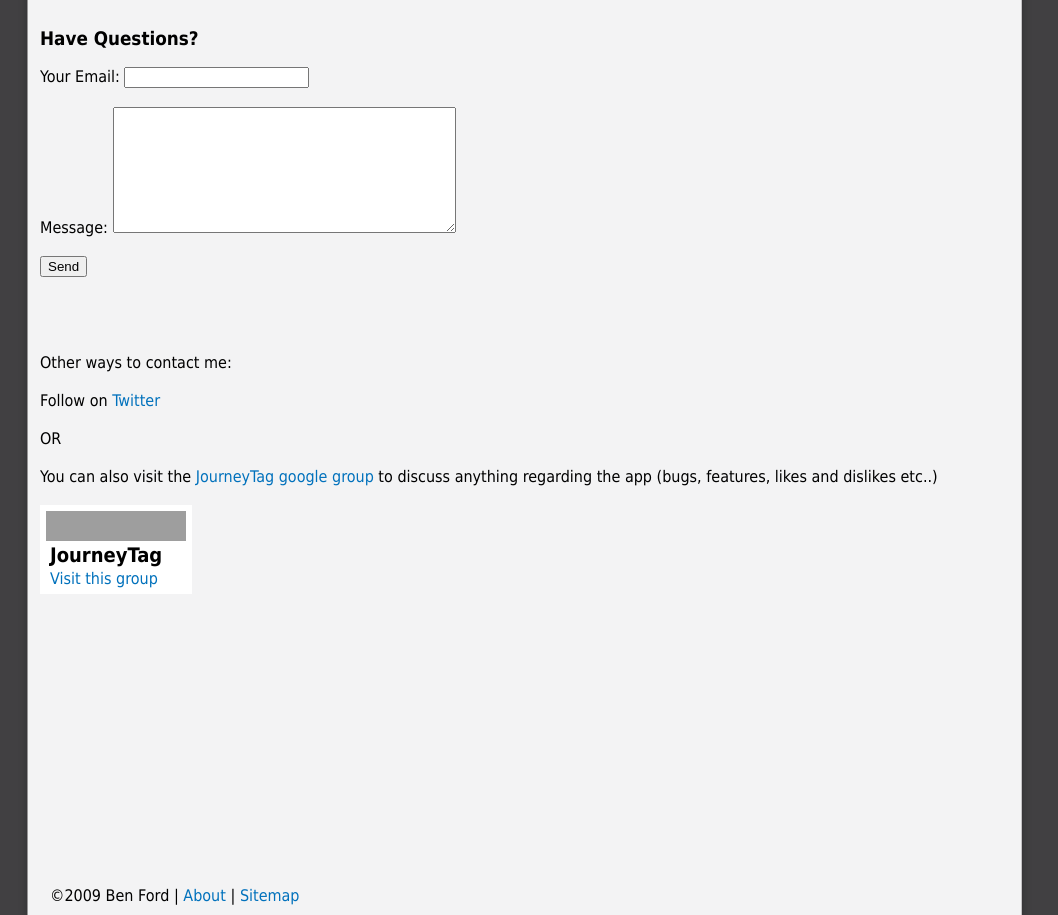
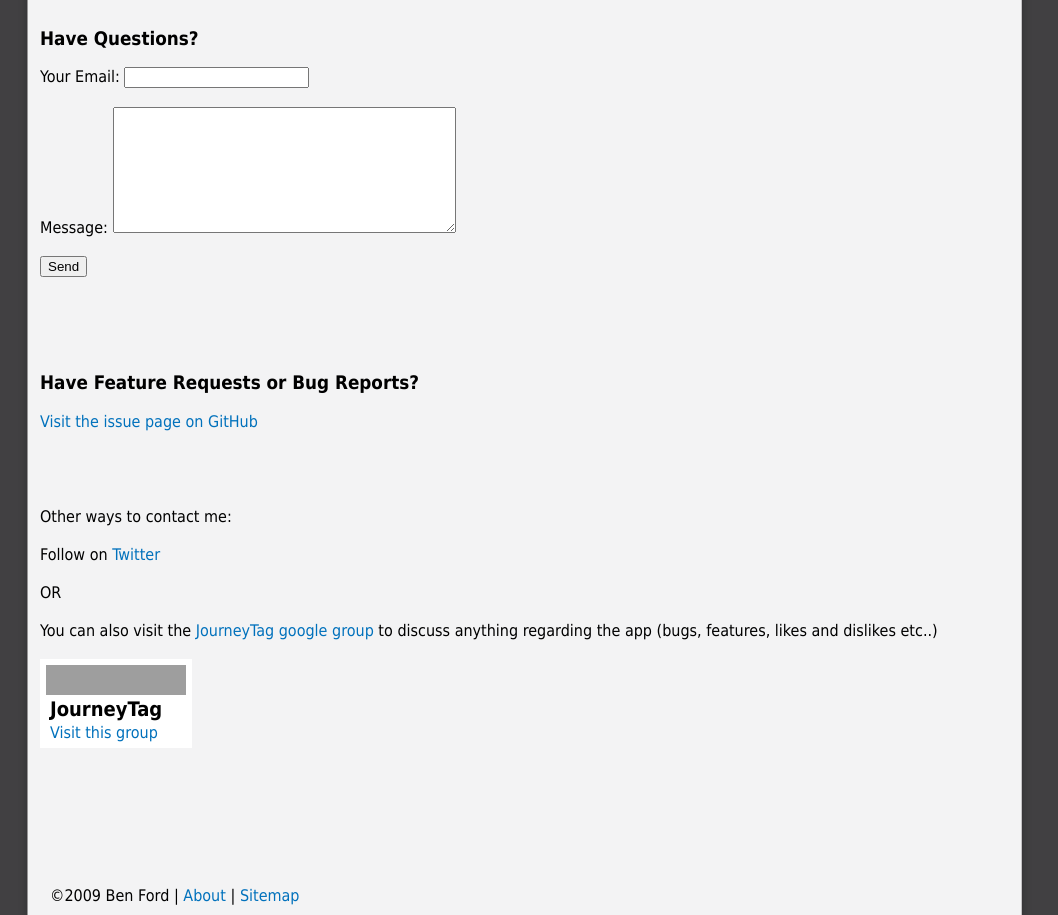
Before and after one commit to bentford/JourneyTag, a Python web app: template JourneyTagServer/Templates/support.html in a window 1280 px wide. Shown: the part 242-1157 px from the top of the page, without its empty margins (0-1058 px from the left). Run offline with Jinja, Linux system fonts and the light colour scheme; the template is opened without the code that fills it, so the values that code supplies are empty; grey boxes are pictures that could not be loaded.

Commit message:
Added note to support page about GitHub Issues.  Fix site Menu.

```diff
--- a/JourneyTagServer/Templates/support.html
+++ b/JourneyTagServer/Templates/support.html
@@ -20,6 +20,15 @@
 	<input type="submit" name="Send" value="Send" />
 </form>
 {% endif %}
+<br />
+<br />
+<br />
+<br />
+<h3>Have Feature Requests or Bug Reports?</h3>
+
+<a href="http://github.com/bentford/JourneyTag/issues">Visit the issue page on GitHub</a>
+<br />
+
 <br/><br/><br/><br/>
 Other ways to contact me:
 <br/><br/>
```
